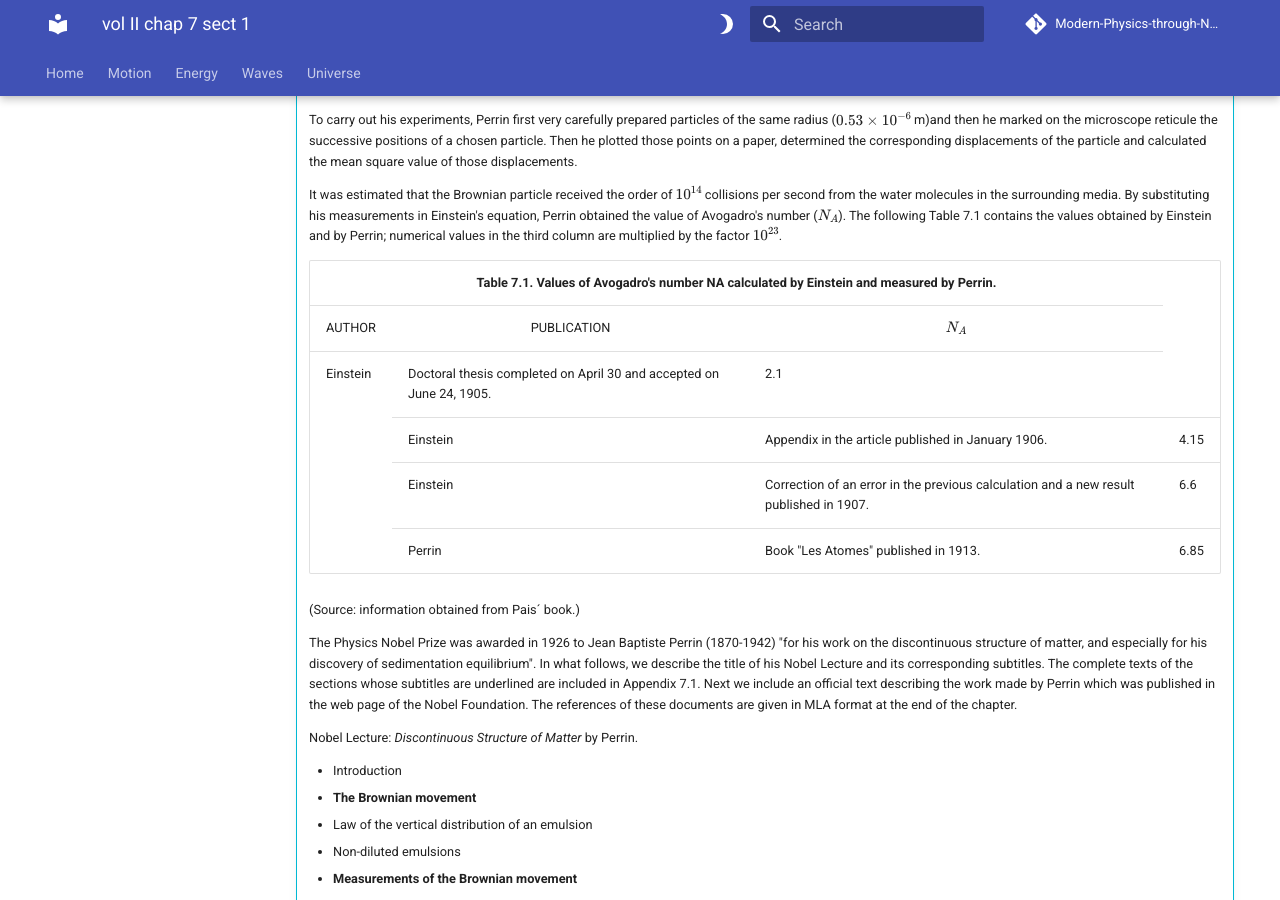
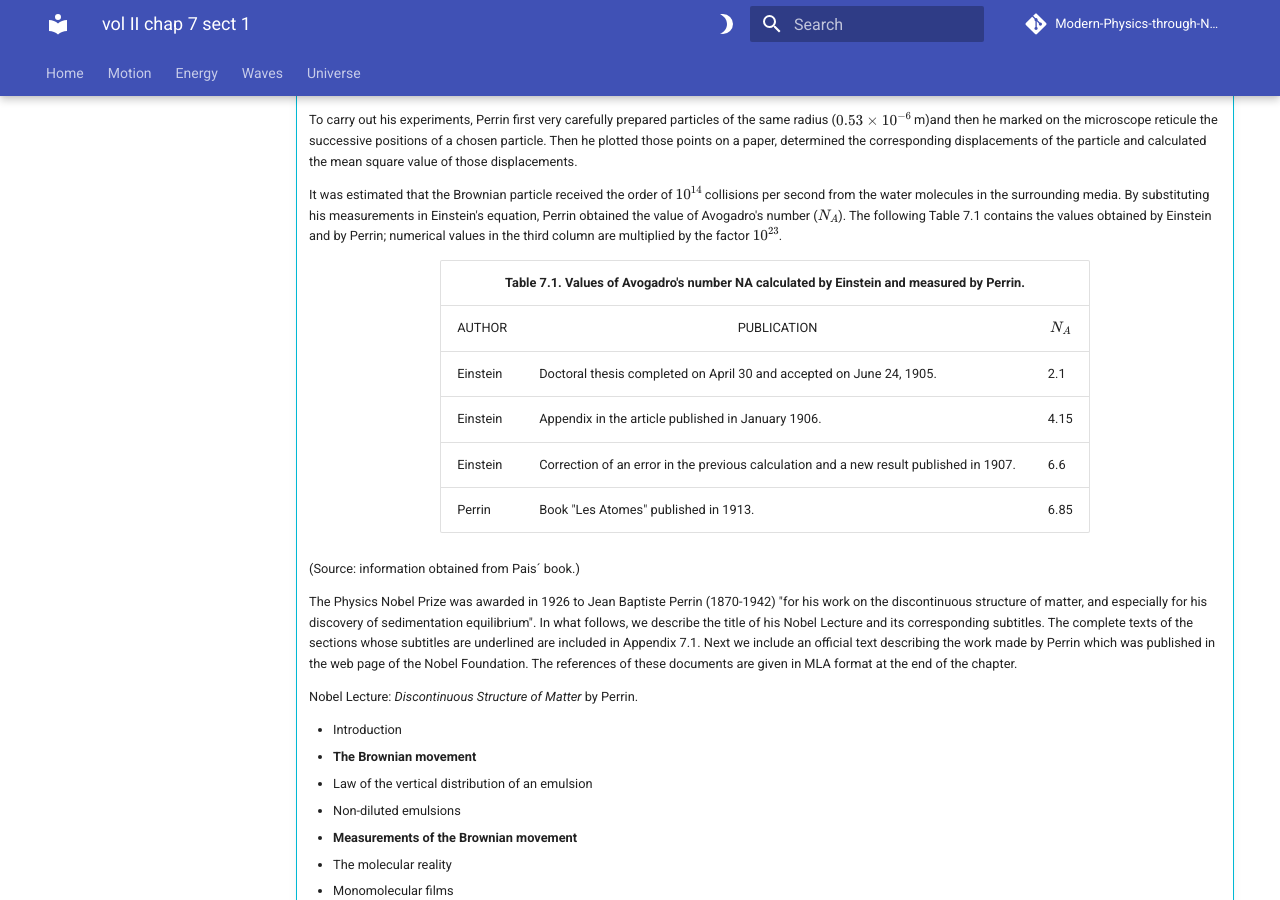
Before and after one commit to modphysnobel/modphysnobel.github.io, an MkDocs documentation site: the page built from docs/vol-II/vol-II-chap-7-sect-1.md, in a window 1280 px wide and 900 px high, scrolled down 3246 px. Built offline with MkDocs 1.6.1 and Material for MkDocs 9.7.7, drawn with Linux system fonts in a browser that asks for light colours; some web fonts are replaced; comment, search, counter and statistics services are not loaded.

Commit message:
Update vol-II-chap-7-sect-1.md

```diff
--- a/docs/vol-II/vol-II-chap-7-sect-1.md
+++ b/docs/vol-II/vol-II-chap-7-sect-1.md
@@ -120,7 +120,7 @@
 		</td>
 	</tr>
 	<tr>
-		<td  rowspan=4>
+		<td>
 	Einstein
 	</td>
 		<td>
```
